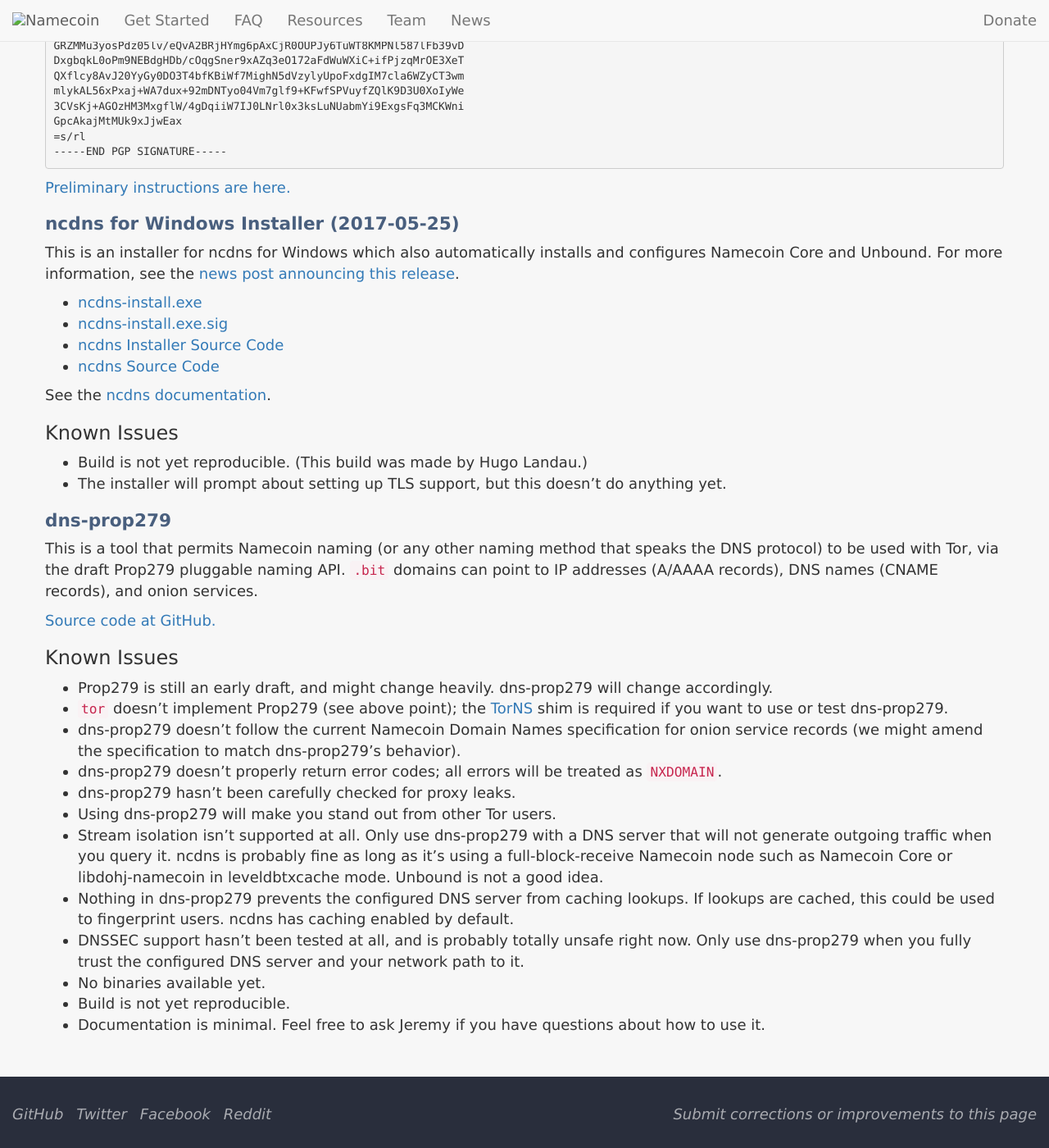
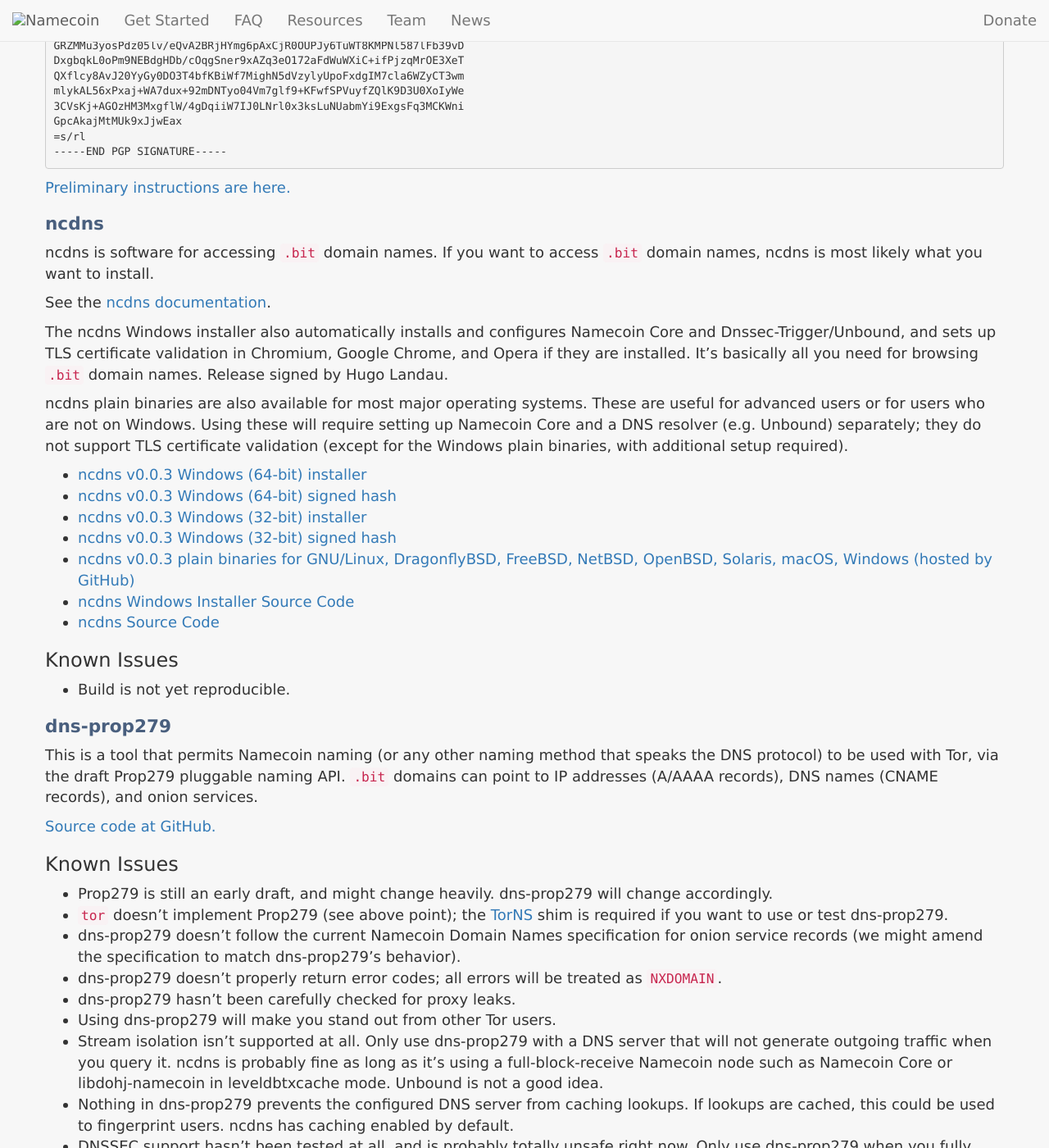
Before and after one commit to JeremyRand/namecoin.org, a Jekyll site: the page built from download/betas/index.md, in a window 1280 px wide and 1400 px high, scrolled down 1315 px. Shown: the whole window at 82% size. Built offline with Jekyll 4.4.1, drawn with Linux system fonts in a browser that asks for light colours; nearby versions of some CDN libraries; library files that are not in the unit come from our copies.

Commit message:
Update post from ad065edcb7e737f72050f2ff489aed5efb029751

```diff
--- a/download/betas/index.md
+++ b/download/betas/index.md
@@ -54,21 +54,27 @@ GpcAkajMtMUk9xJjwEax
 
 [Preliminary instructions are here.]({{site.baseurl}}docs/bitcoinj-name-lookups/)
 
-## ncdns for Windows Installer (2017-05-25)
+## ncdns
 
-This is an installer for ncdns for Windows which also automatically installs and configures Namecoin Core and Unbound. For more information, see the [news post announcing this release]({{site.baseurl}}2017/05/30/ncdns.html).
-
-* [ncdns-install.exe]({{site.baseurl}}files/ncdns-2017-05-25-notreproduced/ncdns-install-2017-05-25-notreproduced.exe)
-* [ncdns-install.exe.sig]({{site.baseurl}}files/ncdns-2017-05-25-notreproduced/ncdns-install-2017-05-25-notreproduced.exe.sig)
-* [ncdns Installer Source Code](https://github.com/namecoin/ncdns-nsis)
-* [ncdns Source Code](https://github.com/namecoin/ncdns)
+ncdns is software for accessing `.bit` domain names.  If you want to access `.bit` domain names, ncdns is most likely what you want to install.
 
 See the [ncdns documentation]({{site.baseurl}}docs/ncdns).
 
+The ncdns Windows installer also automatically installs and configures Namecoin Core and Dnssec-Trigger/Unbound, and sets up TLS certificate validation in Chromium, Google Chrome, and Opera if they are installed.  It's basically all you need for browsing `.bit` domain names.  Release signed by Hugo Landau.
+
+ncdns plain binaries are also available for most major operating systems.  These are useful for advanced users or for users who are not on Windows.  Using these will require setting up Namecoin Core and a DNS resolver (e.g. Unbound) separately; they do not support TLS certificate validation (except for the Windows plain binaries, with additional setup required).
+
+* [ncdns v0.0.3 Windows (64-bit) installer](https://www.namecoin.org/files/ncdns-v0.0.3/ncdns-v0.0.3-win64-install.exe)
+* [ncdns v0.0.3 Windows (64-bit) signed hash](https://www.namecoin.org/files/ncdns-v0.0.3/ncdns-v0.0.3-win64-install.exe.sha256sum.asc)
+* [ncdns v0.0.3 Windows (32-bit) installer](https://www.namecoin.org/files/ncdns-v0.0.3/ncdns-v0.0.3-win32-install.exe)
+* [ncdns v0.0.3 Windows (32-bit) signed hash](https://www.namecoin.org/files/ncdns-v0.0.3/ncdns-v0.0.3-win32-install.exe.sha256sum.asc)
+* [ncdns v0.0.3 plain binaries for GNU/Linux, DragonflyBSD, FreeBSD, NetBSD, OpenBSD, Solaris, macOS, Windows (hosted by GitHub)](https://github.com/namecoin/ncdns/releases/tag/v0.0.3)
+* [ncdns Windows Installer Source Code](https://github.com/namecoin/ncdns-nsis)
+* [ncdns Source Code](https://github.com/namecoin/ncdns)
+
 ### Known Issues
 
-* Build is not yet reproducible. (This build was made by Hugo Landau.)
-* The installer will prompt about setting up TLS support, but this doesn't do anything yet.
+* Build is not yet reproducible.
 
 ## dns-prop279
 
```
Also changed, not shown: _posts/2017-08-01-ncdns-cryptoapi-merged.md (+9 -5 lines).
